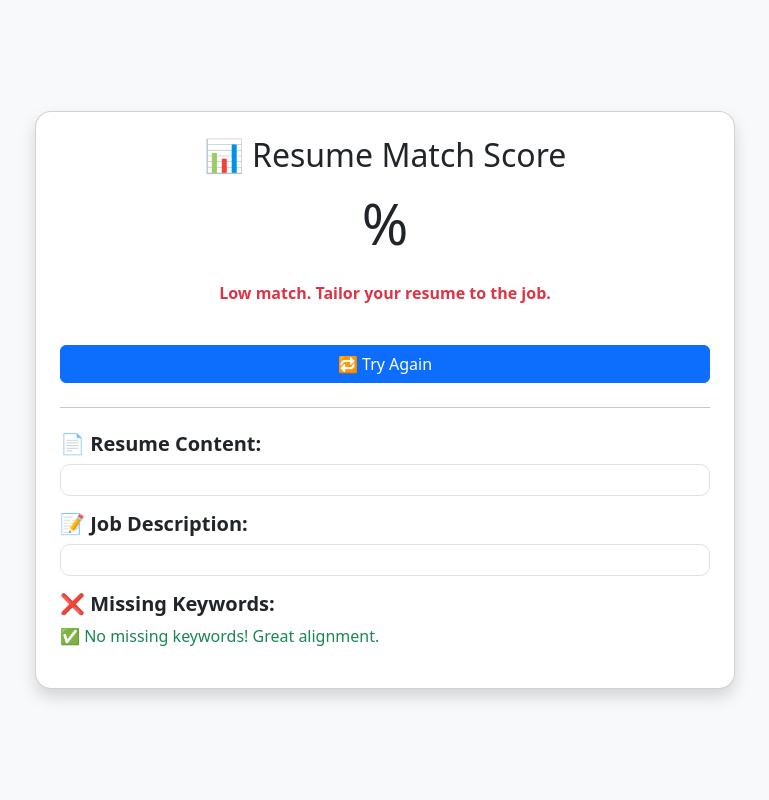
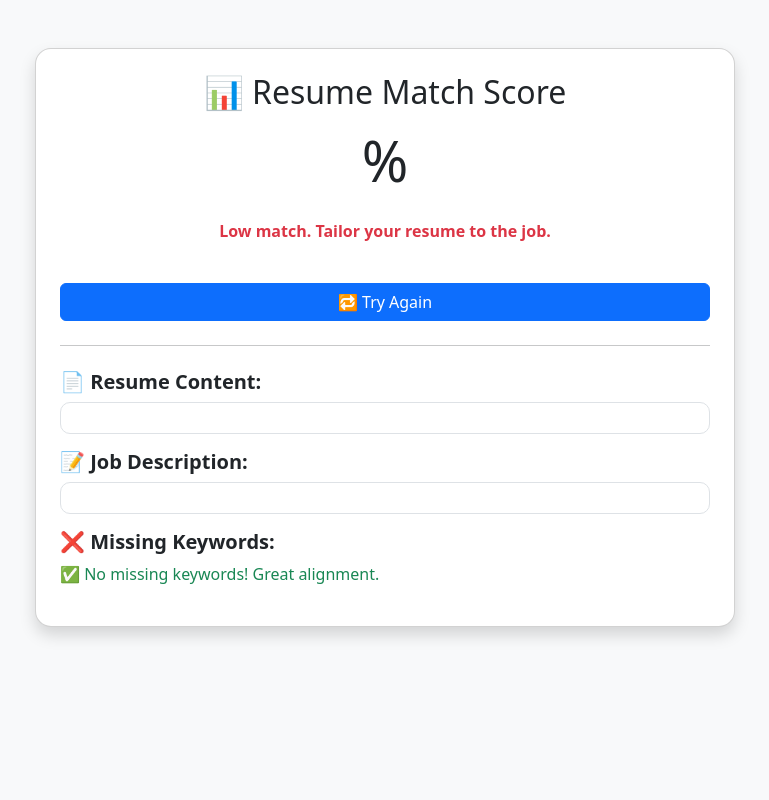
Before and after one commit to faustusaryan/resume-screening-ai, a Flask app: template templates/result.html in a window 1280 px wide. Shown: the whole page, without its empty margins (255-1024 px from the left). Run offline with Flask 3, Linux system fonts and the light colour scheme; the template is opened without the code that fills it, so the values that code supplies are empty.

Commit message:
Fix layout visibility for first screen

```diff
--- a/templates/result.html
+++ b/templates/result.html
@@ -16,7 +16,7 @@
     </style>
 </head>
 <body class="bg-light">
-    <div class="container d-flex flex-column justify-content-center align-items-center vh-100">
+    <div class="container d-flex flex-column justify-content-center align-items-center py-5">
         <div class="card shadow p-4" style="max-width: 700px; width: 100%; border-radius: 16px;">
             <h2 class="text-center mb-3">📊 Resume Match Score</h2>
             <h1 class="display-4 text-center">{{ score }}%</h1>
```
